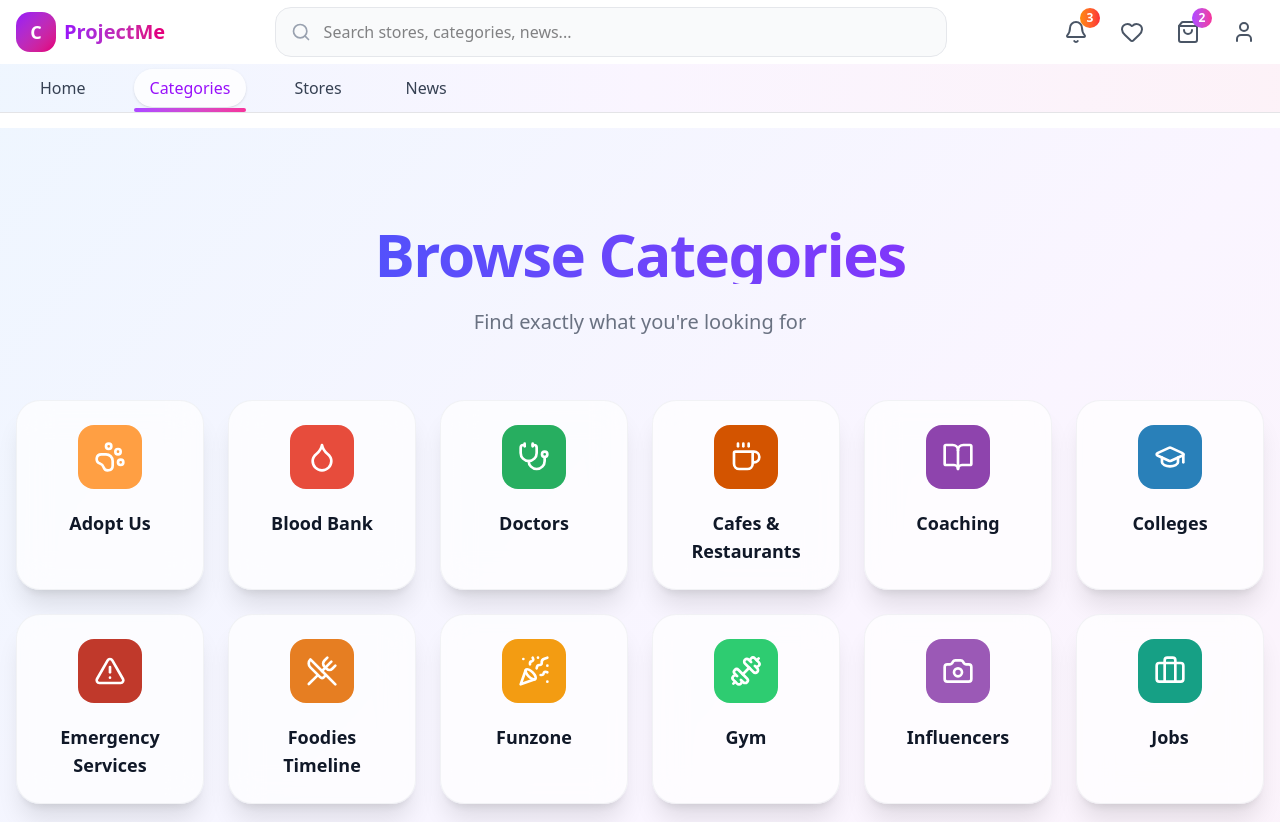
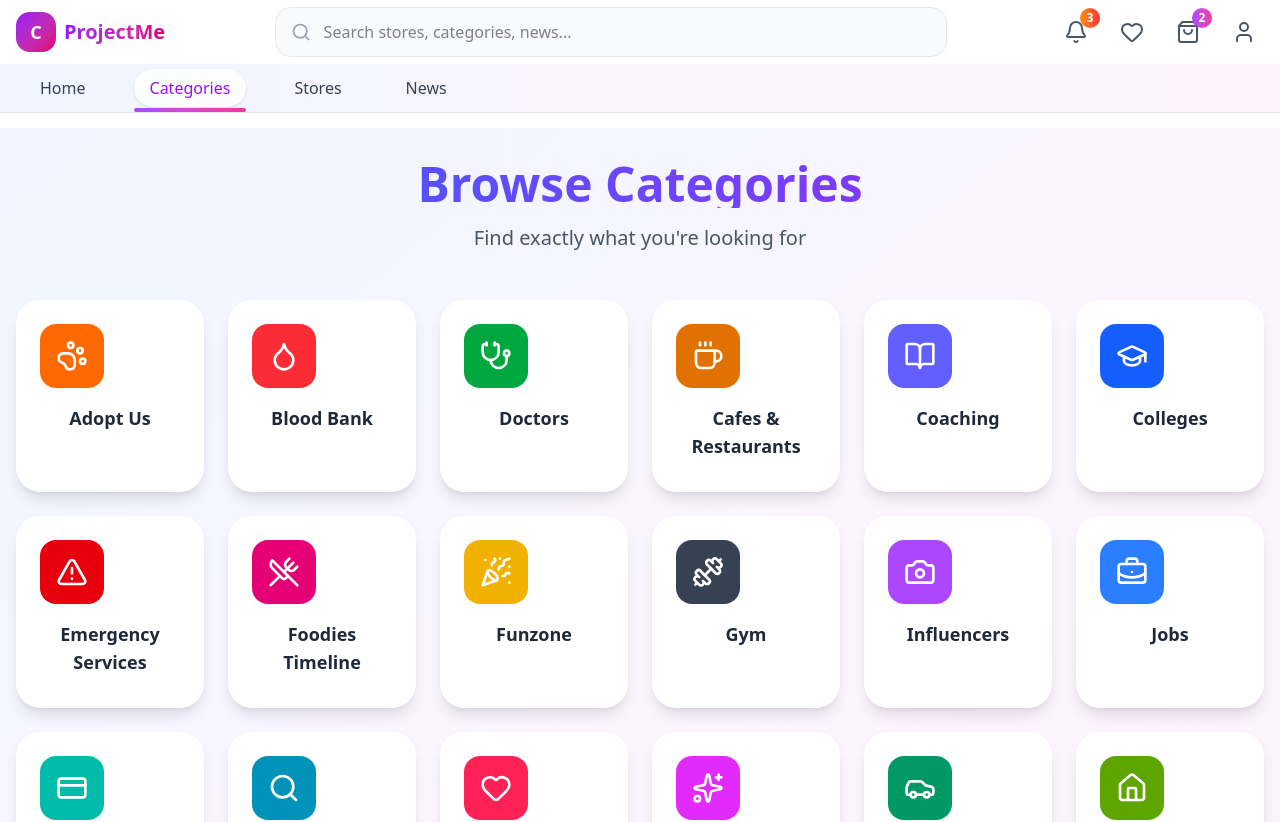
Before and after one commit to KartikGhai025/TestProject, a Next.js app: page /categories in a window 1280 px wide. Shown: the top 822 px of the page. Built offline with nearby package versions, Linux system fonts and the light colour scheme.

Commit message:
refactor: Update CategoriesPage component structure and fix Loan icon

```diff
--- a/src/app/(public)/categories/page.tsx
+++ b/src/app/(public)/categories/page.tsx
@@ -1,125 +1,68 @@
-import * as React from "react"
+"use client"
+import { useEffect, useState } from "react"
 import * as Icons from "lucide-react"
+import { motion } from "framer-motion"
 import Link from "next/link"
 
-// Your active categories data
-const categories = [
-  { name: "Adopt Us", slug: "adopt-us", icon: "PawPrint", color: "#FF9F43" },
-  { name: "Blood Bank", slug: "blood-bank", icon: "Droplet", color: "#E74C3C" },
-  { name: "Doctors", slug: "doctors", icon: "Stethoscope", color: "#27AE60" },
-  {
-    name: "Cafes & Restaurants",
-    slug: "cafes-restaurants",
-    icon: "Coffee",
-    color: "#D35400",
-  },
-  { name: "Coaching", slug: "coaching", icon: "BookOpen", color: "#8E44AD" },
-  { name: "Colleges", slug: "colleges", icon: "GraduationCap", color: "#2980B9" },
-  {
-    name: "Emergency Services",
-    slug: "emergency-services",
-    icon: "AlertTriangle",
-    color: "#C0392B",
-  },
-  {
-    name: "Foodies Timeline",
-    slug: "foodies-timeline",
-    icon: "UtensilsCrossed",
-    color: "#E67E22",
-  },
-  { name: "Funzone", slug: "funzone", icon: "PartyPopper", color: "#F39C12" },
-  { name: "Gym", slug: "gym", icon: "Dumbbell", color: "#2ECC71" },
-  { name: "Influencers", slug: "influencers", icon: "Camera", color: "#9B59B6" },
-  { name: "Jobs", slug: "jobs", icon: "Briefcase", color: "#16A085" },
-  // This is the line that has been fixed (removed the "G")
-  { name: "Loan", slug: "loan", icon: "Banknote", color: "#2E86C1" },
-  { name: "Lost & Found", slug: "lost-found", icon: "Search", color: "#7D3C98" },
-  { name: "Matrimonial", slug: "matrimonial", icon: "Heart", color: "#E91E63" },
-  {
-    name: "New Openings",
-    slug: "new-openings",
-    icon: "Sparkles",
-    color: "#F1C40F",
-  },
-  {
-    name: "Preowned Vehicles",
-    slug: "preowned-vehicles",
-    icon: "Car",
-    color: "#1ABC9C",
-  },
-  { name: "Properties", slug: "properties", icon: "Home", color: "#2980B9" },
-  { name: "Sale", slug: "sale", icon: "Tag", color: "#C0392B" },
-  { name: "Schools", slug: "schools", icon: "School", color: "#27AE60" },
-  { name: "Services", slug: "services", icon: "Wrench", color: "#34495E" },
-  { name: "Social Work", slug: "social-work", icon: "HandHeart", color: "#E74C3C" },
-  { name: "Sports", slug: "sports", icon: "Trophy", color: "#F39C12" },
-  {
-    name: "Tour & Travels",
-    slug: "tour-travels",
-    icon: "Plane",
-    color: "#3498DB",
-  },
+export default function CategoriesPage() {
+ const categories = [
+  { name: "Adopt Us", slug: "adopt-us", icon: "PawPrint", color: "bg-orange-500" },
+  { name: "Blood Bank", slug: "blood-bank", icon: "Droplet", color: "bg-red-500" },
+  { name: "Doctors", slug: "doctors", icon: "Stethoscope", color: "bg-green-600" },
+  { name: "Cafes & Restaurants", slug: "cafes-restaurants", icon: "Coffee", color: "bg-amber-600" },
+  { name: "Coaching", slug: "coaching", icon: "BookOpen", color: "bg-indigo-500" },
+  { name: "Colleges", slug: "colleges", icon: "GraduationCap", color: "bg-blue-600" },
+  { name: "Emergency Services", slug: "emergency-services", icon: "AlertTriangle", color: "bg-red-600" },
+  { name: "Foodies Timeline", slug: "foodies-timeline", icon: "UtensilsCrossed", color: "bg-pink-600" },
+  { name: "Funzone", slug: "funzone", icon: "PartyPopper", color: "bg-yellow-500" },
+  { name: "Gym", slug: "gym", icon: "Dumbbell", color: "bg-gray-700" },
+  { name: "Influencers", slug: "influencers", icon: "Camera", color: "bg-purple-500" },
+  { name: "Jobs", slug: "jobs", icon: "BriefcaseBusiness", color: "bg-blue-500" },
+  { name: "Loan", slug: "loan", icon: "CreditCard", color: "bg-teal-500" },
+  { name: "Lost & Found", slug: "lost-and-found", icon: "Search", color: "bg-cyan-600" },
+  { name: "Matrimonial", slug: "matrimonial", icon: "Heart", color: "bg-rose-500" },
+  { name: "New Openings", slug: "new-openings", icon: "Sparkles", color: "bg-fuchsia-500" },
+  { name: "Preowned Vehicles", slug: "preowned-vehicles", icon: "Car", color: "bg-emerald-600" },
+  { name: "Properties", slug: "properties", icon: "Home", color: "bg-lime-600" },
+  { name: "Sale", slug: "sale", icon: "Tag", color: "bg-orange-600" },
+  { name: "Schools", slug: "schools", icon: "School", color: "bg-indigo-600" },
+  { name: "Services", slug: "services", icon: "Wrench", color: "bg-sky-500" },
+  { name: "Social Work", slug: "social-work", icon: "HandHeart", color: "bg-red-400" },
+  { name: "Sports", slug: "sports", icon: "Trophy", color: "bg-yellow-600" },
+  { name: "Tour & Travels", slug: "tour-travels", icon: "Plane", color: "bg-teal-600" },
 ]
 
-export default function CategoriesPage() {
+
   return (
     <div className="min-h-screen bg-gradient-to-br from-blue-50 via-purple-50 to-pink-50">
-      <div className="max-w-7xl mx-auto px-4 py-16 md:py-24">
-        <div className="text-center mb-16">
-          <h1 className="text-5xl md:text-6xl font-extrabold tracking-tight bg-gradient-to-r from-blue-600 to-purple-600 bg-clip-text text-transparent mb-6">
+      <div className="max-w-7xl mx-auto px-4 py-8">
+        <div className="text-center mb-12">
+          <h1 className="text-4xl md:text-5xl font-bold bg-gradient-to-r from-blue-600 to-purple-600 bg-clip-text text-transparent mb-4">
             Browse Categories
           </h1>
-          <p className="text-lg md:text-xl text-gray-500 max-w-2xl mx-auto">
-            Find exactly what you're looking for
-          </p>
+          <p className="text-xl text-gray-600">Find exactly what you're looking for</p>
         </div>
 
-        <div className="grid grid-cols-2 md:grid-cols-4 lg:grid-cols-6 gap-6 relative">
+        {/* Category Grid */}
+        <div className="grid grid-cols-2 md:grid-cols-4 lg:grid-cols-6 gap-6">
           {categories.map((category) => {
-            const LucideIcon = Icons[category.icon as keyof typeof Icons]
+            const LucideIcon = Icons[category.icon as keyof typeof Icons] as React.ElementType
 
             return (
-              <Link
+              <div
                 key={category.slug}
-                href={`/${category.slug}`}
-                className="group p-6 bg-white/70 backdrop-blur-lg border border-gray-200/50 rounded-3xl shadow-xl hover:shadow-2xl transition-all duration-300 ease-in-out text-center transform hover:-translate-y-2"
+                className="p-6 bg-white rounded-3xl shadow-lg hover:shadow-xl transition-transform transform hover:-translate-y-1 text-center cursor-pointer"
+                onClick={() => (window.location.href = `/${category.slug}`)}
               >
                 <div
-                  className={`w-16 h-16 rounded-2xl flex items-center justify-center mb-5 mx-auto transition-all duration-300 ease-in-out group-hover:scale-110`}
-                  style={{ background: category.color }}
+                  className={`w-16 h-16 ${category.color} rounded-2xl flex items-center justify-center mb-4 transition-transform group-hover:scale-110`}
                 >
-                  {LucideIcon && React.createElement(LucideIcon, { className: "w-8 h-8 text-white" })}
-
+                  {LucideIcon && <LucideIcon className="w-8 h-8 text-white" />}
                 </div>
-                <h3 className="text-lg font-semibold text-gray-900 transition-colors duration-300 group-hover:text-blue-600">
-                  {category.name}
-                </h3>
-              </Link>
+                <h3 className="text-lg font-semibold text-gray-800 mb-2">{category.name}</h3>
+              </div>
             )
           })}
-        </div>
-
-        <div className="mt-20 md:mt-24 bg-white/70 backdrop-blur-lg rounded-3xl p-10 shadow-xl">
-          <h2 className="text-3xl font-bold text-gray-800 mb-6 text-center">
-            Popular This Week
-          </h2>
-          <div className="flex flex-wrap justify-center gap-4">
-            {[
-              "Smartphones",
-              "Laptops",
-              "Sneakers",
-              "Headphones",
-              "Watches",
-              "Gaming Chairs",
-            ].map((tag) => (
-              <span
-                key={tag}
-                className="px-5 py-2 bg-gradient-to-r from-purple-100 to-pink-100 text-purple-700 rounded-full text-sm font-medium transition-all duration-200 ease-in-out shadow-sm hover:shadow-lg hover:scale-105 cursor-pointer"
-              >
-                {tag}
-              </span>
-            ))}
-          </div>
         </div>
       </div>
     </div>
```
